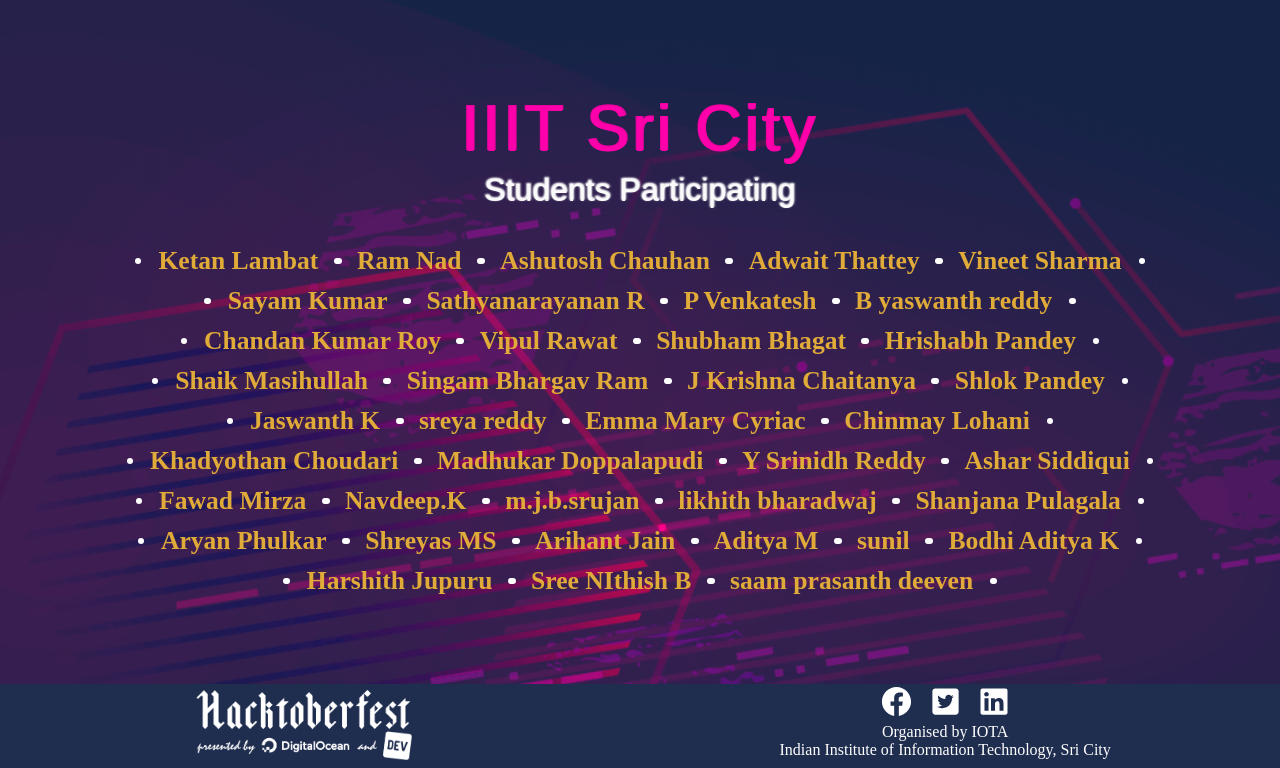
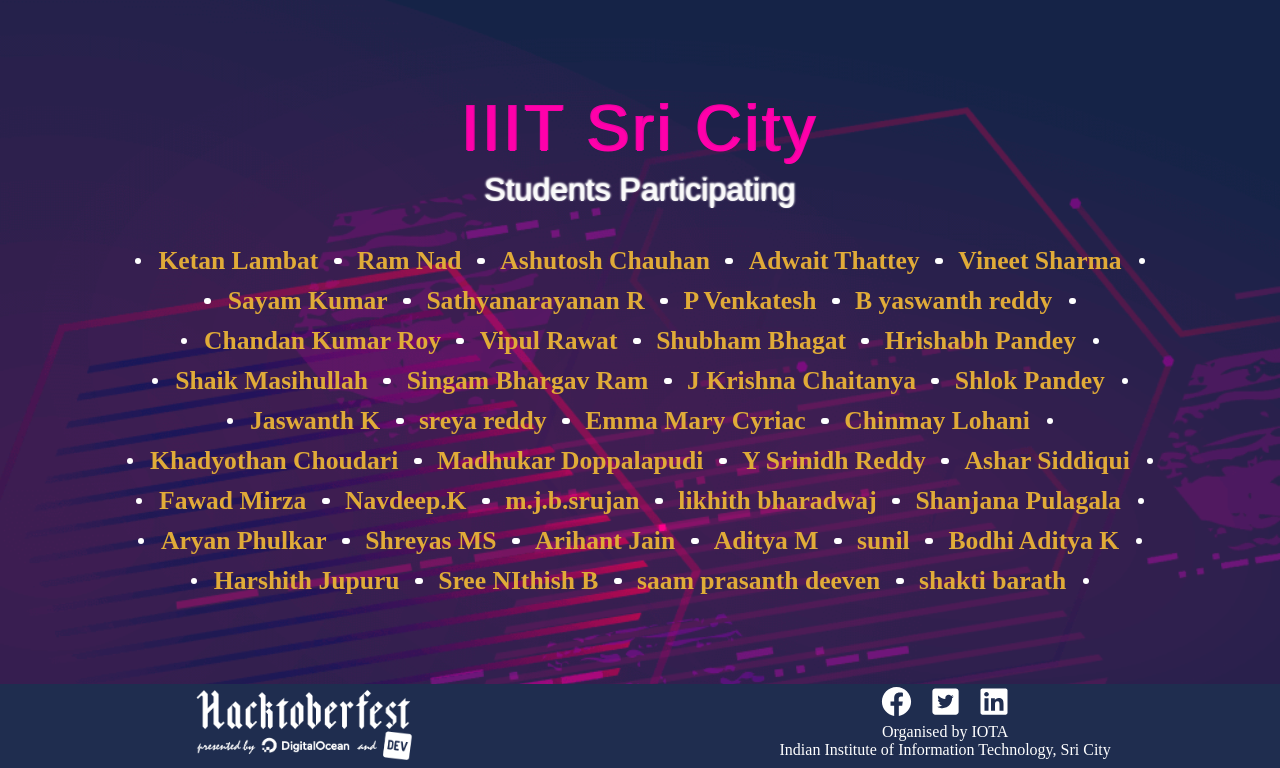
Before and after one commit to Project-Club-IIITS/hacktoberfest2019-participants, a Jekyll site: the page index.html, which Jekyll copies as it is, in a window 1280 px wide, cut to the strip 132-900 px from the top of the page. Built offline with Jekyll 4.4.1, drawn with Linux system fonts in a browser that asks for light colours; some web fonts are replaced.

Commit message:
Update index.html

```diff
--- a/index.html
+++ b/index.html
@@ -85,7 +85,7 @@
                 <li><a href="https://github.com/Harshith2019">Harshith Jupuru</a></li>
                 <li><a href="https://github.com/SreeNithishB">Sree NIthish B</a></li>
                 <li><a href="https://github.com/deevensaam">saam prasanth deeven</a></li>
-
+                <li><a href="https://github.com/shaktibarath">shakti barath</a></li>
 
             </ul>
         </div>
```
